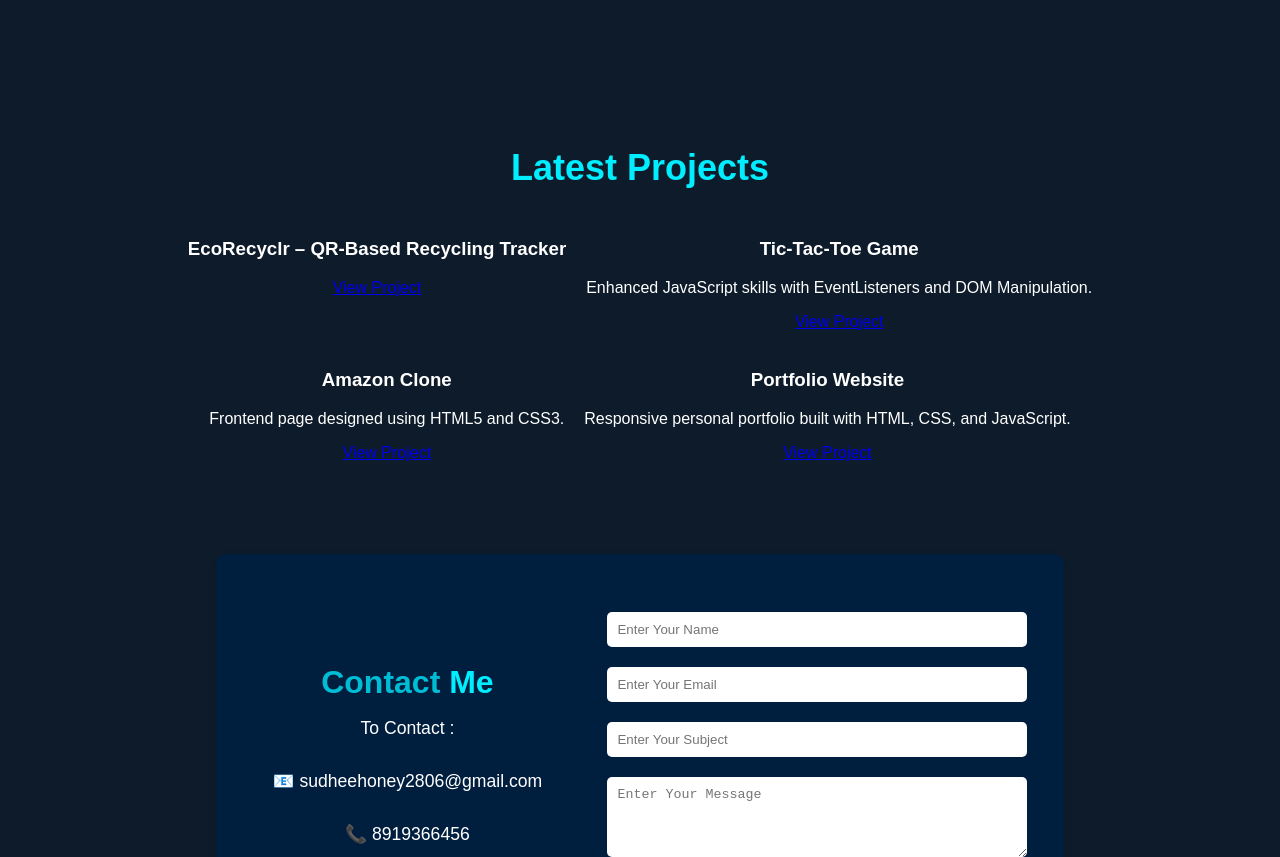
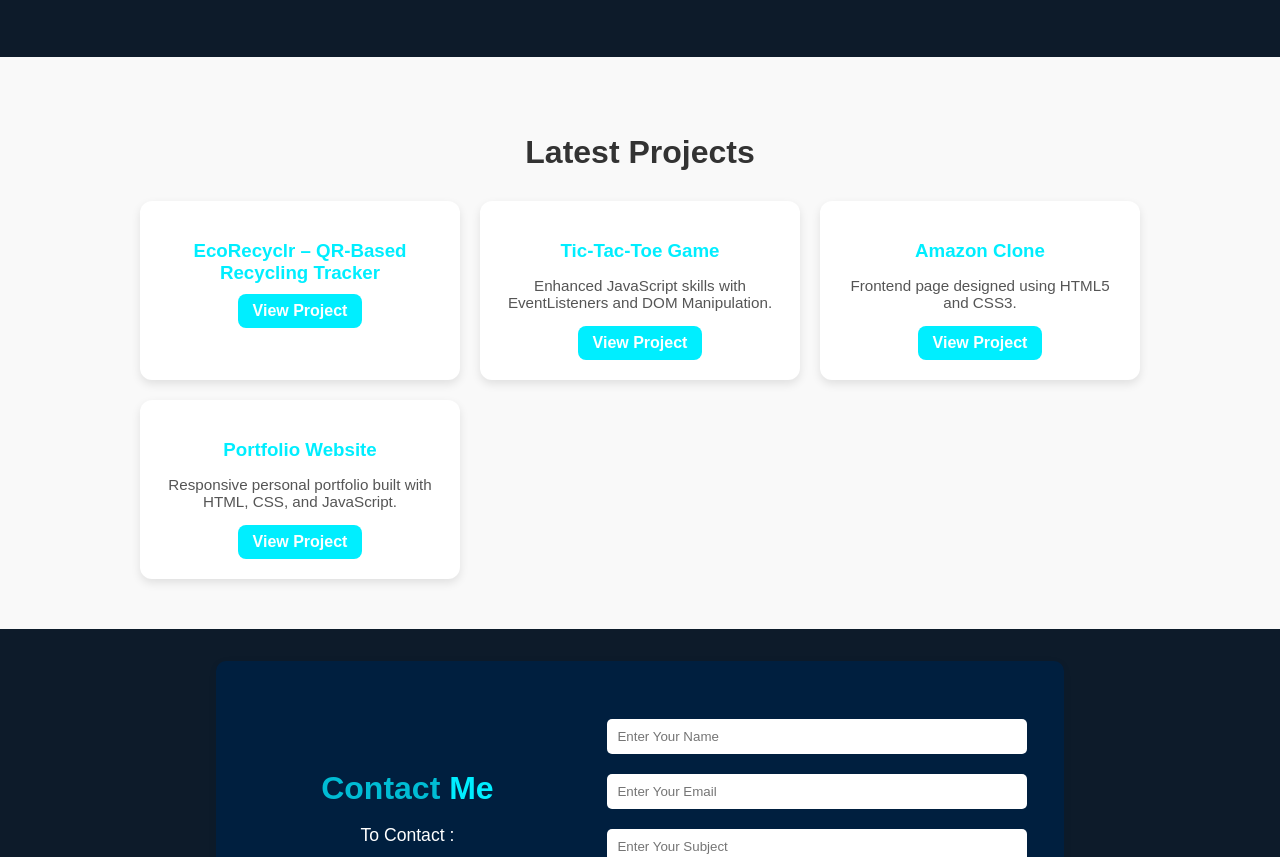
Before and after one commit to sudheeshna86/portfolio, a plain HTML site: page index.html in a window 1280 px wide. Shown: the part 2608-3465 px from the top of the page. Drawn offline with Linux system fonts and the light colour scheme.

Commit message:
Update index.css

```diff
--- a/index.css
+++ b/index.css
@@ -664,3 +664,61 @@ body {
     font-size: 12px;
   }
 }
+.projects {
+  padding: 50px 20px;
+  background: #f9f9f9;
+  text-align: center;
+}
+
+.projects h2 {
+  font-size: 2rem;
+  margin-bottom: 30px;
+  color: #333;
+}
+
+.project-container {
+  display: grid;
+  grid-template-columns: repeat(auto-fit, minmax(250px, 1fr));
+  gap: 20px;
+  max-width: 1000px;
+  margin: 0 auto;
+}
+
+.project-card {
+  background: #fff;
+  border-radius: 12px;
+  padding: 20px;
+  box-shadow: 0 4px 10px rgba(0,0,0,0.1);
+  transition: transform 0.3s ease, box-shadow 0.3s ease;
+}
+
+.project-card h3 {
+  margin-bottom: 10px;
+  color: #0ef;
+}
+
+.project-card p {
+  font-size: 0.95rem;
+  color: #555;
+  margin-bottom: 15px;
+}
+
+.project-card .btn {
+  display: inline-block;
+  padding: 8px 15px;
+  background: #0ef;
+  color: #fff;
+  border-radius: 8px;
+  text-decoration: none;
+  font-weight: bold;
+  transition: background 0.3s;
+}
+
+.project-card .btn:hover {
+  background: #06c;
+}
+
+.project-card:hover {
+  transform: translateY(-8px);
+  box-shadow: 0 8px 20px rgba(0,0,0,0.15);
+}
```
